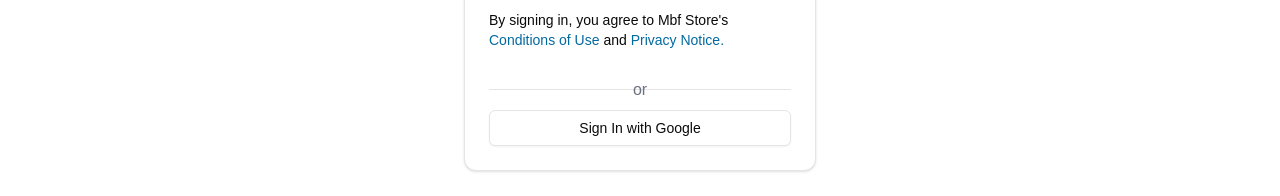
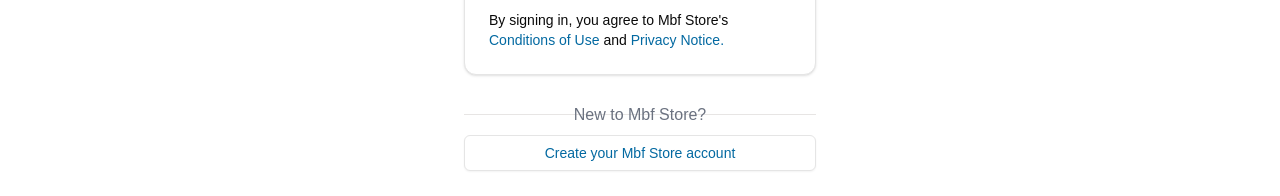
Before and after one commit to hyperion4664/new, a Next.js app: page /sign-in in a window 1280 px wide. Shown: the part 427-623 px from the top of the page. Built offline with nearby package versions, Linux system fonts and the light colour scheme; no server answers.

Commit message:
sign-change02

```diff
--- /dev/null
+++ b/app/(auth)/sign-in/layout.tsx
@@ -0,0 +1,13 @@
+import { Metadata } from "next";
+
+export const metadata: Metadata = {
+  title: "Sign In",
+};
+
+export default function SignInLayout({
+  children,
+}: {
+  children: React.ReactNode;
+}) {
+  return children;
+}
--- a/app/(auth)/sign-in/page.tsx
+++ b/app/(auth)/sign-in/page.tsx
@@ -1,63 +1,52 @@
-import { Metadata } from "next";
-import Link from "next/link";
-import { redirect } from "next/navigation";
+import { Metadata } from 'next'
+import Link from 'next/link'
+import { redirect } from 'next/navigation'
 
-import { auth } from "@/auth";
-import SeparatorWithOr from "@/components/shared/separator-or";
-import { Card, CardContent, CardHeader, CardTitle } from "@/components/ui/card";
+import { auth } from '@/auth'
+import SeparatorWithOr from '@/components/shared/separator-or'
+import { Card, CardContent, CardHeader, CardTitle } from '@/components/ui/card'
 
-import CredentialsSignInForm from "./credentials-signin-form";
-import { Button } from "@/components/ui/button";
-import { APP_NAME } from "@/lib/constants";
-
-import { GoogleSignInForm } from "./google-signin-form";
+import CredentialsSignInForm from './credentials-signin-form'
+import { Button } from '@/components/ui/button'
+import { APP_NAME } from '@/lib/constants'
 
 export const metadata: Metadata = {
-  title: "Sign In",
-};
+  title: 'Sign In',
+}
 
 export default async function SignIn(props: {
   searchParams: Promise<{
-    callbackUrl: string;
-  }>;
+    callbackUrl: string
+  }>
 }) {
-  try {
-    const searchParams = await props.searchParams;
-    const { callbackUrl = "/" } = searchParams;
+  const searchParams = await props.searchParams
 
-    const session = await auth();
+  const { callbackUrl = '/' } = searchParams
+
+  const session = await auth()
   if (session) {
-      return redirect(callbackUrl);
+    return redirect(callbackUrl)
   }
 
   return (
-      <div className="w-full">
+    <div className='w-full'>
       <Card>
         <CardHeader>
-            <CardTitle className="text-2xl">Sign In</CardTitle>
+          <CardTitle className='text-2xl'>Sign In</CardTitle>
         </CardHeader>
         <CardContent>
           <div>
             <CredentialsSignInForm />
-            </div>
-
-            <SeparatorWithOr />
-            <div className="mt-4">
-              <GoogleSignInForm />
           </div>
         </CardContent>
       </Card>
       <SeparatorWithOr>New to {APP_NAME}?</SeparatorWithOr>
 
       <Link href={`/sign-up?callbackUrl=${encodeURIComponent(callbackUrl)}`}>
-          <Button className="w-full" variant="outline">
+        <Button className='w-full' variant='outline'>
           Create your {APP_NAME} account
         </Button>
       </Link>
     </div>
-    );
-  } catch (error) {
-    console.error("SignIn Error:", error);
-    throw error; // Hata detaylarını görmek için
+  )
 }
-}
```
Lines whose indentation alone changed are shown as unchanged.
